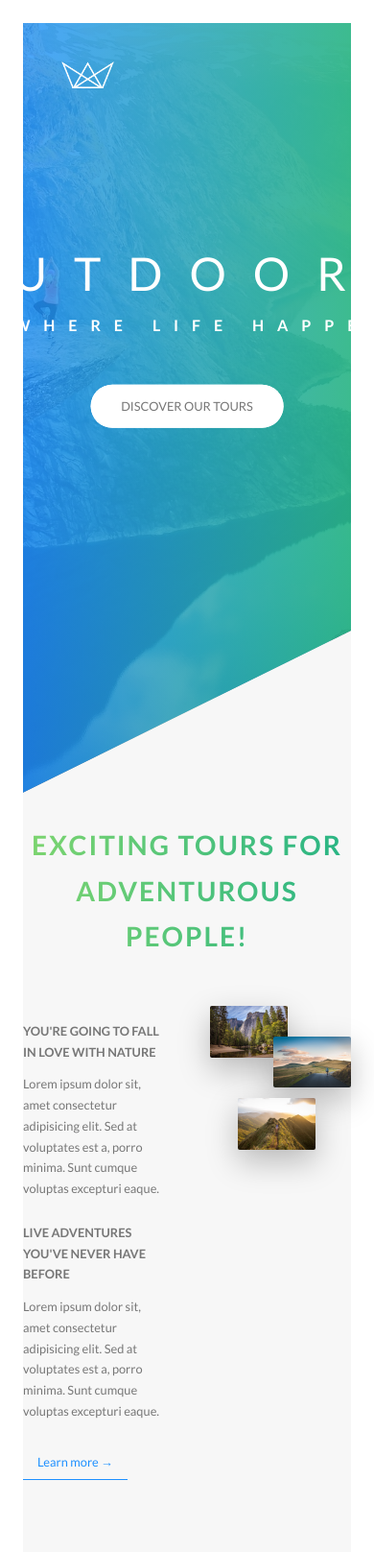
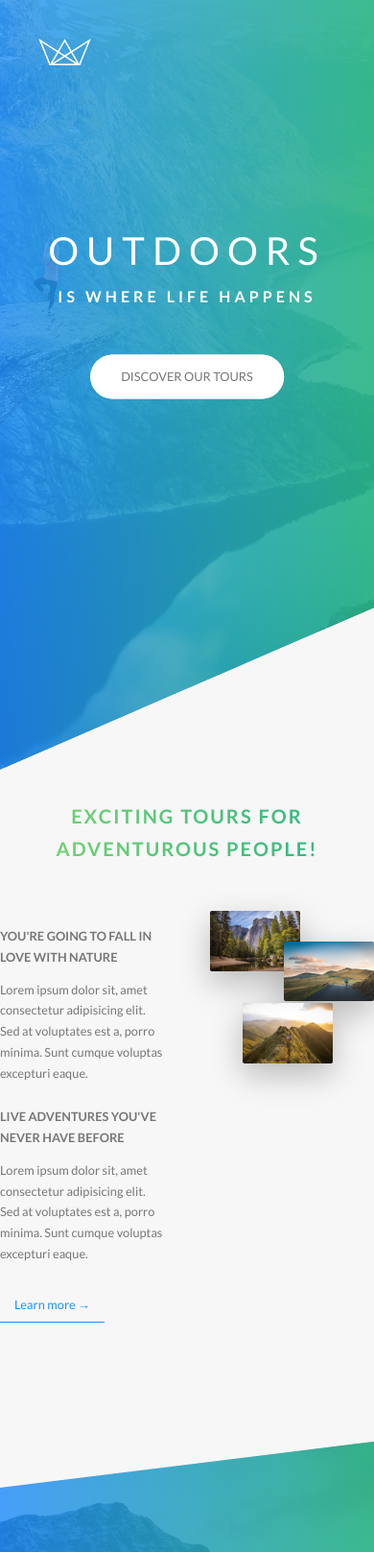
Before and after one commit to SparksFullStack/naturelust, a PHP site: page /index.html in a window 390 px wide; the page is wider, and only the part inside the window is pictured. Shown: the top 1617 px of that part at 96% size. Run offline with PHP 8.4, Linux system fonts and the light colour scheme.

Commit message:
media queries added to account for typography and base settings

```diff
--- a/css/style.css
+++ b/css/style.css
@@ -50,7 +50,11 @@ $breakpoint argument values
   box-sizing: inherit; }
 
 body {
-  box-sizing: border-box; }
+  box-sizing: border-box;
+  padding: 3rem; }
+  @media (max-width: 56.25em) {
+    body {
+      padding: 0; } }
 
 html {
   font-size: 62.5%; }
@@ -68,8 +72,7 @@ body {
   font-family: "Lato", sans-serif;
   font-weight: 400;
   line-height: 1.7;
-  color: #777;
-  padding: 3rem; }
+  color: #777; }
 
 .heading-primary {
   color: #fff;
@@ -82,12 +85,19 @@ body {
     font-weight: 400;
     letter-spacing: 3.5rem;
     animation: moveInLeft 1s ease-out; }
+    @media (max-width: 37.5em) {
+      .heading-primary--main {
+        letter-spacing: 1rem;
+        font-size: 5rem; } }
   .heading-primary--sub {
     display: block;
     font-size: 2rem;
     font-weight: 700;
     letter-spacing: 1.74rem;
     animation: moveInRight 1s ease-out; }
+    @media (max-width: 37.5em) {
+      .heading-primary--sub {
+        letter-spacing: .5rem; } }
 
 .heading-secondary {
   font-size: 3.5rem;
@@ -99,6 +109,12 @@ body {
   color: transparent;
   letter-spacing: 2px;
   transition: all .2s; }
+  @media (max-width: 56.25em) {
+    .heading-secondary {
+      font-size: 3rem; } }
+  @media (max-width: 37.5em) {
+    .heading-secondary {
+      font-size: 2.5rem; } }
   .heading-secondary:hover {
     transform: skewy(2deg) skewX(15deg) scale(1.1);
     text-shadow: 0.5rem 1rem 2rem rgba(0, 0, 0, 0.2); }
--- a/sass/base/_base.scss
+++ b/sass/base/_base.scss
@@ -8,4 +8,9 @@
 
 body {
     box-sizing: border-box;
+    padding: 3rem;
+
+    @include respond(tab-port){
+        padding: 0;
+    }
 }
--- a/sass/base/_typography.scss
+++ b/sass/base/_typography.scss
@@ -25,15 +25,13 @@ body {
     font-weight: 400;
     line-height: 1.7;
     color: $color-grey-dark;
-    padding: 3rem;
 }
 
 // Primary Heading Text
 .heading-primary {
     color: $color-white;
     text-transform: uppercase;
-    backface-visibility: hidden;
-    margin-bottom: 6rem;
+    backface-visibility: hidden;    margin-bottom: 6rem;
 
     &--main {
         display: block;
@@ -41,6 +39,11 @@ body {
         font-weight: 400;
         letter-spacing: 3.5rem;
         animation: moveInLeft 1s ease-out;
+
+        @include respond(phone){
+            letter-spacing: 1rem;
+            font-size: 5rem;
+        }
     }
 
     &--sub {
@@ -49,6 +52,10 @@ body {
         font-weight: 700;
         letter-spacing: 1.74rem;
         animation: moveInRight 1s ease-out;
+
+        @include respond(phone) {
+            letter-spacing: .5rem;
+        }
     }
 }
 
@@ -63,6 +70,14 @@ body {
     color: transparent;
     letter-spacing: 2px;
     transition: all .2s;
+
+    @include respond(tab-port){
+        font-size: 3rem;
+    }
+
+    @include respond(phone){
+        font-size: 2.5rem;
+    }
 
     &:hover {
         transform: skewy(2deg) skewX(15deg) scale(1.1);
```
